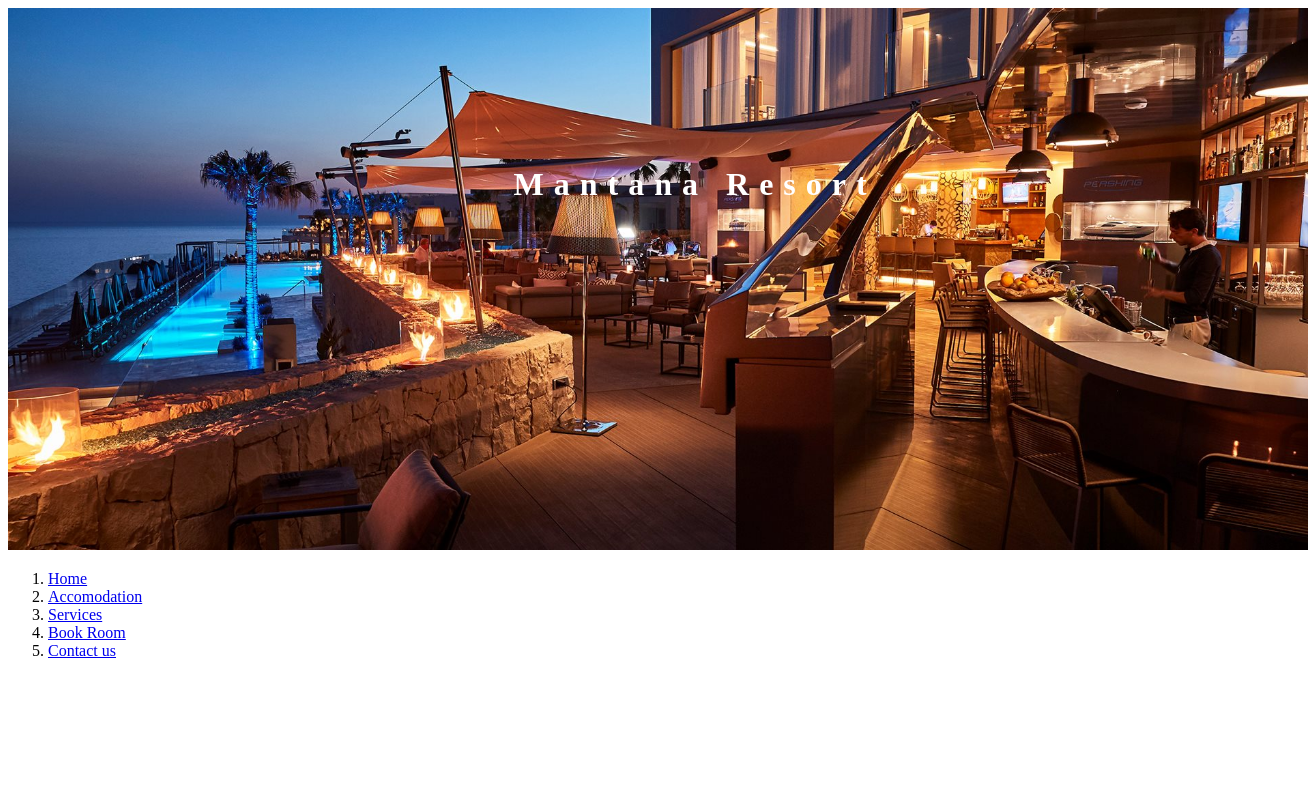
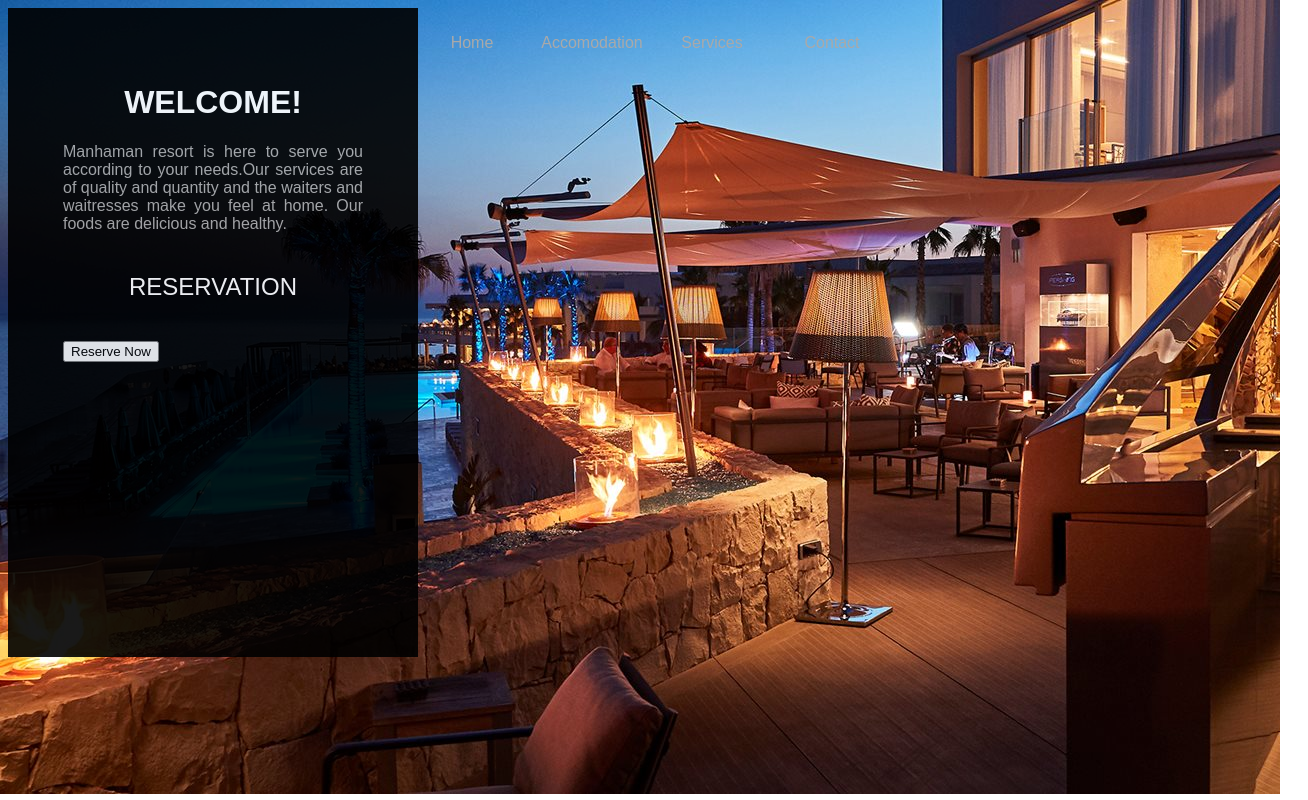
Before and after one commit to praise-laurine/resort, a plain HTML site: page index.html in a window 1280 px wide. Shown: the whole page, 1308 px wide, since content can reach past the window. Drawn offline with Linux system fonts and the light colour scheme.

Commit message:
style the navbar,h1,h4,h2

```diff
--- a/index.html
+++ b/index.html
@@ -3,24 +3,27 @@
 <head>
     <meta charset="UTF-8">
     <meta name="viewport" content="width=device-width, initial-scale=1.0">
-    <title>Mantana resort</title>
+    <title>Manhaman resort</title>
     <link rel="stylesheet" type="text/css" href="styles.css">
 </head>
 <body>
-    <div class="main">
-    <img src="hotels.jpg" style="height: 750ppx;" width="1300px">
-    <div class="name">
-        <h1>Mantana Resort</h1>
-    </div>
-    </div>
-    <div class="menu">
-        <ol>
+    <div class="nav">
+        <ul type="none">
             <li><a href="#home">Home</a></li>
             <li><a href="#accomodation">Accomodation</a></li>
             <li><a href="#services">Services</a></li>
-            <li><a href="#book room">Book Room</a></li>
-            <li><a href="#contact us">Contact us</a></li>
-        </ol>
-
+            <li><a href="#contact">Contact</a></li>
+        </ul>
+    </div>
+    <div id="wd">
+        <h1>Welcome!</h1>
+        <h4>Manhaman resort is here to serve you according to your needs.Our services are of quality and quantity and the waiters and waitresses make you feel at home. Our foods are delicious and healthy.</h4>
+        <h2>Reservation</h2>
+        <div class="text">
+            <form action="" method="POST">
+                <input type="button" value="Reserve Now">
+            </form>
+        </div>
+    </div>
 </body>
 </html>
--- a/styles.css
+++ b/styles.css
@@ -1,14 +1,59 @@
-.main{
-    position: relative;
+body{
+  font-family: sans-serif;
+  color: white;
+  background: url(hotels.jpg)no-repeat;
+  }
+
+.nav{
+  width: 900px;
+  float: right;
+  border: 1px solid none;
 }
-.name{
-    position: absolute;
-    top: 25%;
-    left: 40%;
+.nav ul li{
+  width: 120px;
+  float: left;
+  margin: 10px auto;
+  text-align: center;
 }
-.name h1{
-    font-size: 50;
-    letter-spacing: 10px;
-    color: white;
-    font-weight: bolder;
+.nav ul li a{
+  text-decoration: none;
+  color: darkgray;
 }
+.nav ul li:hover{
+  background-color: green;
+
+}
+nav ul li a:hover{
+  color: white;
+}
+#name{
+  top:100px;
+
+}
+#name h1{
+  float: left;
+}
+#wd{
+  width: 300px;
+  height: 539px;
+  background-color: black;
+  opacity: 0.9;
+  padding: 55px;
+}
+h1{
+  text-align: center;
+  text-transform: uppercase;
+  font-weight: 100px;
+}
+#wd h4{
+  text-align: justify;
+  color: darkgray;
+  font-weight: normal;
+}
+#wd h2{
+  text-align: center;
+  text-transform: uppercase;
+  font-weight: normal;
+  margin: 40px auto;
+
+}
```
